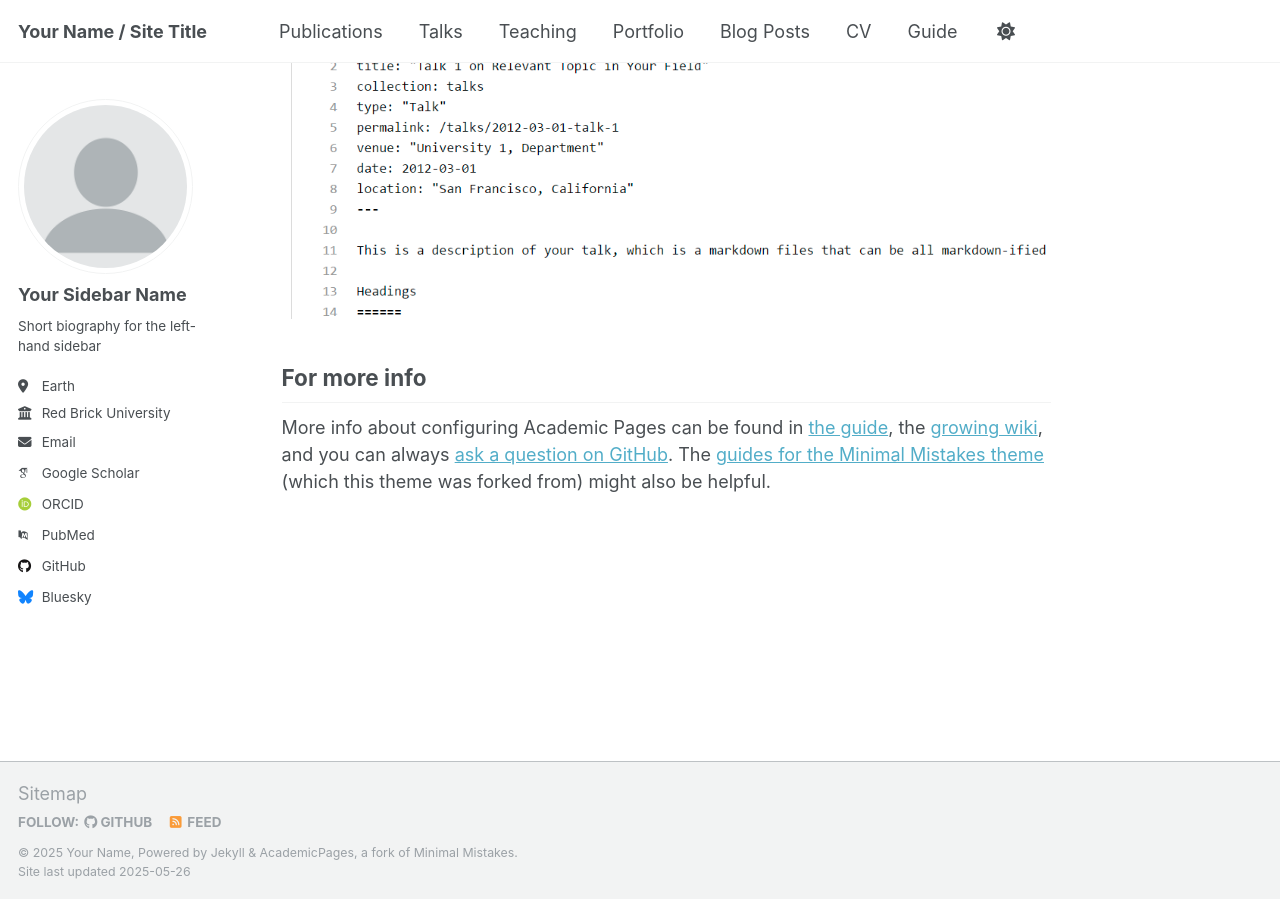
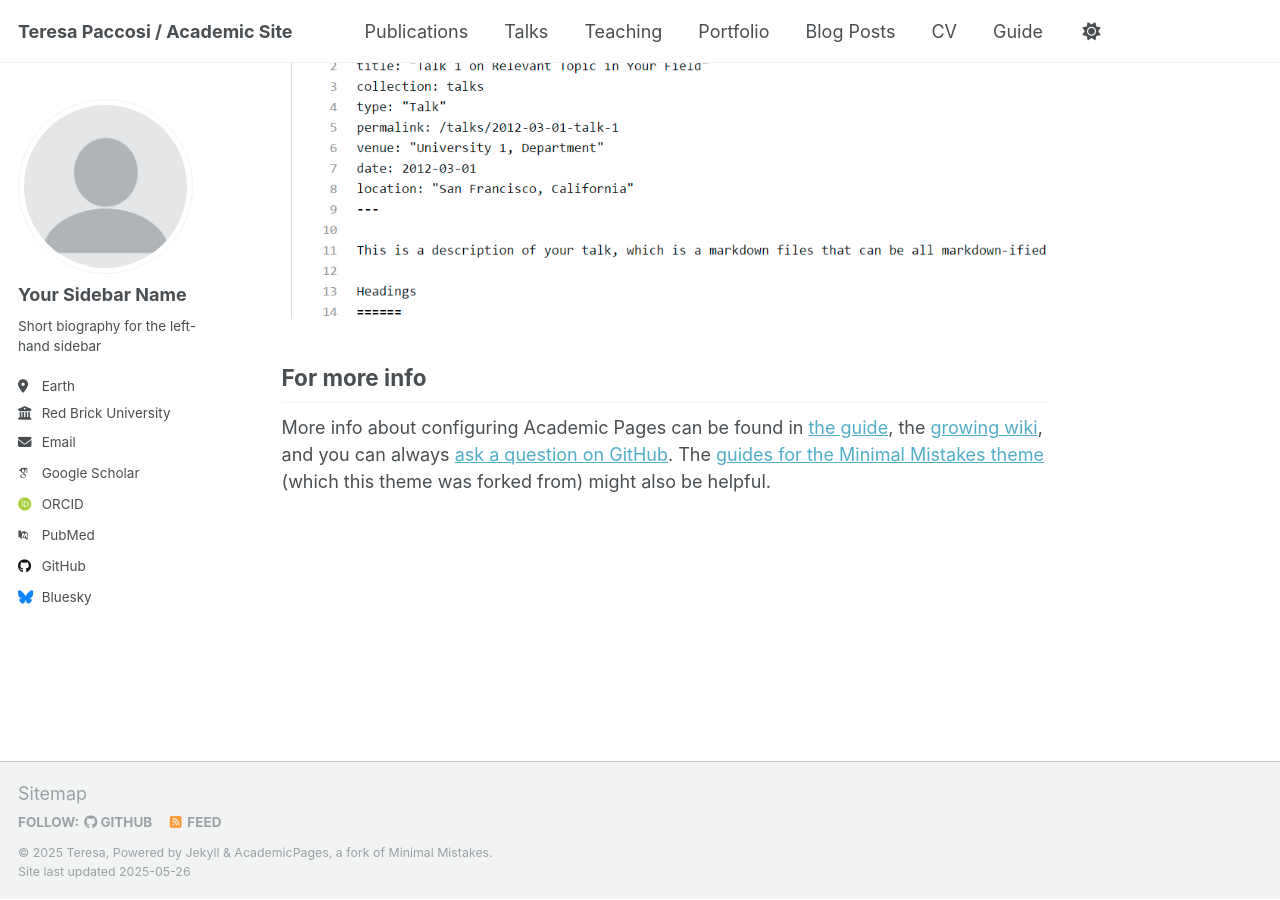
Before and after one commit to tpaccosi/tpaccosi.github.io, a Jekyll site: the page built from _pages/about.md, in a window 1280 px wide and 900 px high, scrolled down 2419 px. Built offline with Jekyll 4.4.1, drawn with Linux system fonts in a browser that asks for light colours; some web fonts are replaced.

Commit message:
Update _config.yml

```diff
--- a/_config.yml
+++ b/_config.yml
@@ -9,13 +9,13 @@
 # Basic Site Settings
 locale                   : "en-US"
 site_theme               : "default"
-title                    : "Your Name / Site Title"
+title                    : "Teresa Paccosi / Academic Site"
 title_separator          : "-"
-name                     : &name "Your Name"
-description              : &description "personal description"
+name                     : &name "Teresa"
+description              : &description "PostDoc@KNAW"
 url                      : https://academicpages.github.io # the base hostname & protocol for your site e.g. "https://[your GitHub username].github.io" or if you already have some other page hosted on Github then use "https://[your GitHub username].github.io/[Your Repo Name]"
 baseurl                  : "" # the subpath of your site, e.g. "/blog"
-repository               : "academicpages/academicpages.github.io"
+repository               : "tpaccosi/tpaccosi.github.io"
 
 # Site Author - The following control what appear as part of the author content on the side bar.
 #               If a field is blank the icon and link will not appear, otherwise it will be shown.
```
